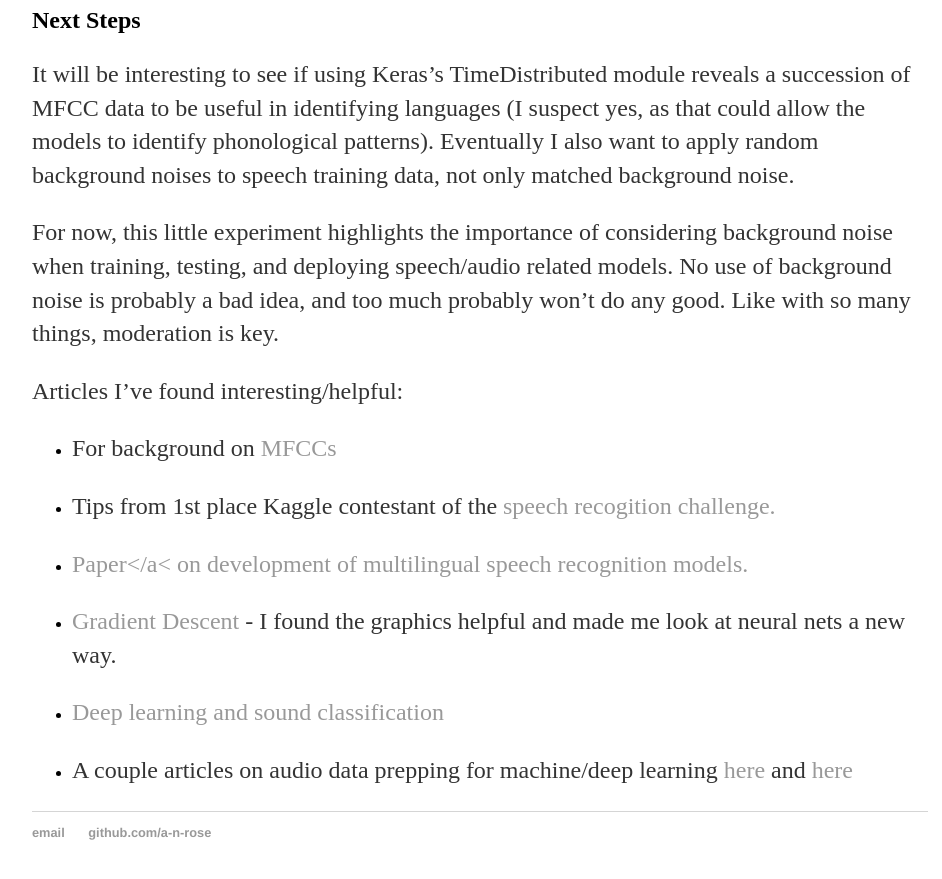
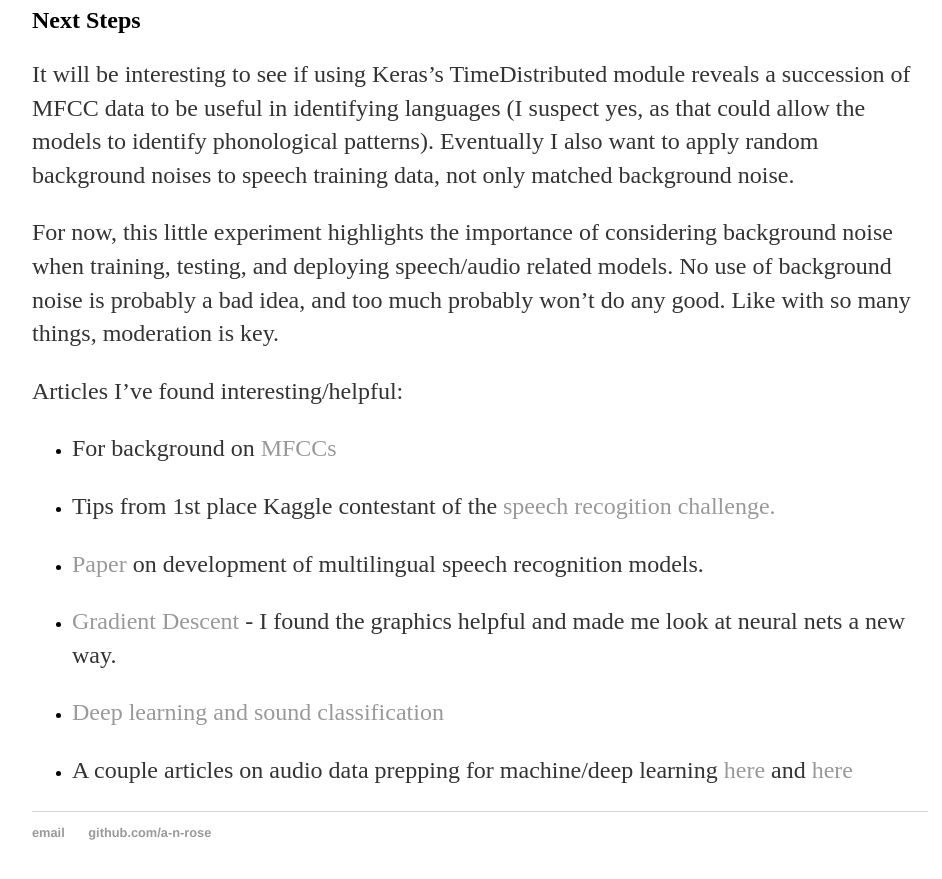
Before and after one commit to a-n-rose/a-n-rose.github.io, a Jekyll site: the page built from _posts/2018-08-22-language-classifier.md, in a window 1280 px wide and 900 px high, scrolled down 5712 px. Shown: the top 879 px of the window, without its empty margins (160-1102 px from the left). Built offline with Jekyll 4.4.1, drawn with Linux system fonts in a browser that asks for light colours.

Commit message:
typo fix

```diff
--- a/_posts/2018-08-22-language-classifier.md
+++ b/_posts/2018-08-22-language-classifier.md
@@ -89,7 +89,7 @@ Articles I've found interesting/helpful:
 
 * Tips from 1st place Kaggle contestant of the <a href="https://www.kaggle.com/c/tensorflow-speech-recognition-challenge/discussion/46945">speech recogition challenge.</a>
 
-* <a href="https://www.sciencedirect.com/science/article/pii/S1877050917304544">Paper</a< on development of multilingual speech recognition models.
+* <a href="https://www.sciencedirect.com/science/article/pii/S1877050917304544">Paper</a> on development of multilingual speech recognition models.
 
 * <a href = "https://iamtrask.github.io/2015/07/27/python-network-part2/">Gradient Descent</a> - I found the graphics helpful and made me look at neural nets a new way.
 
```
